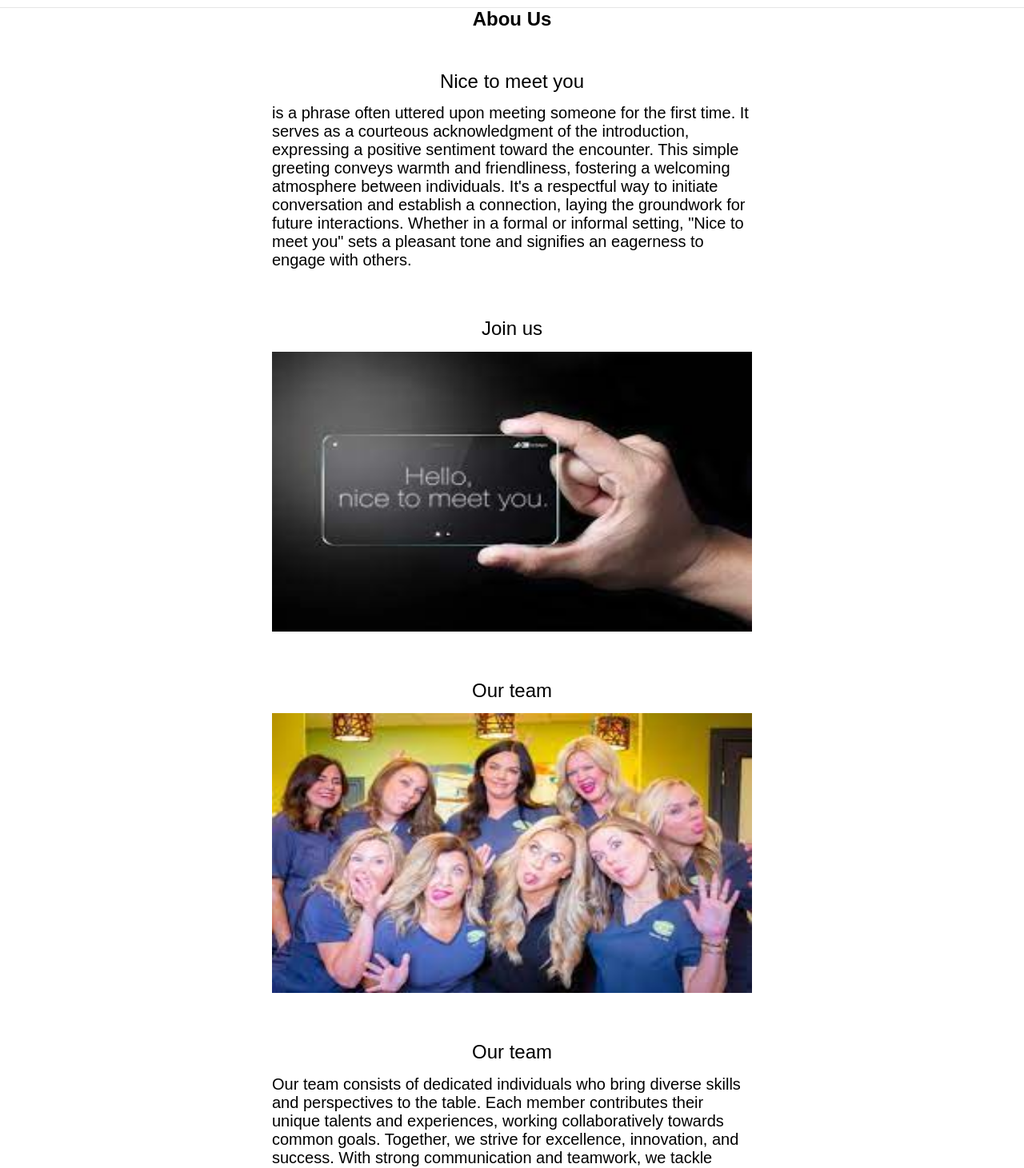
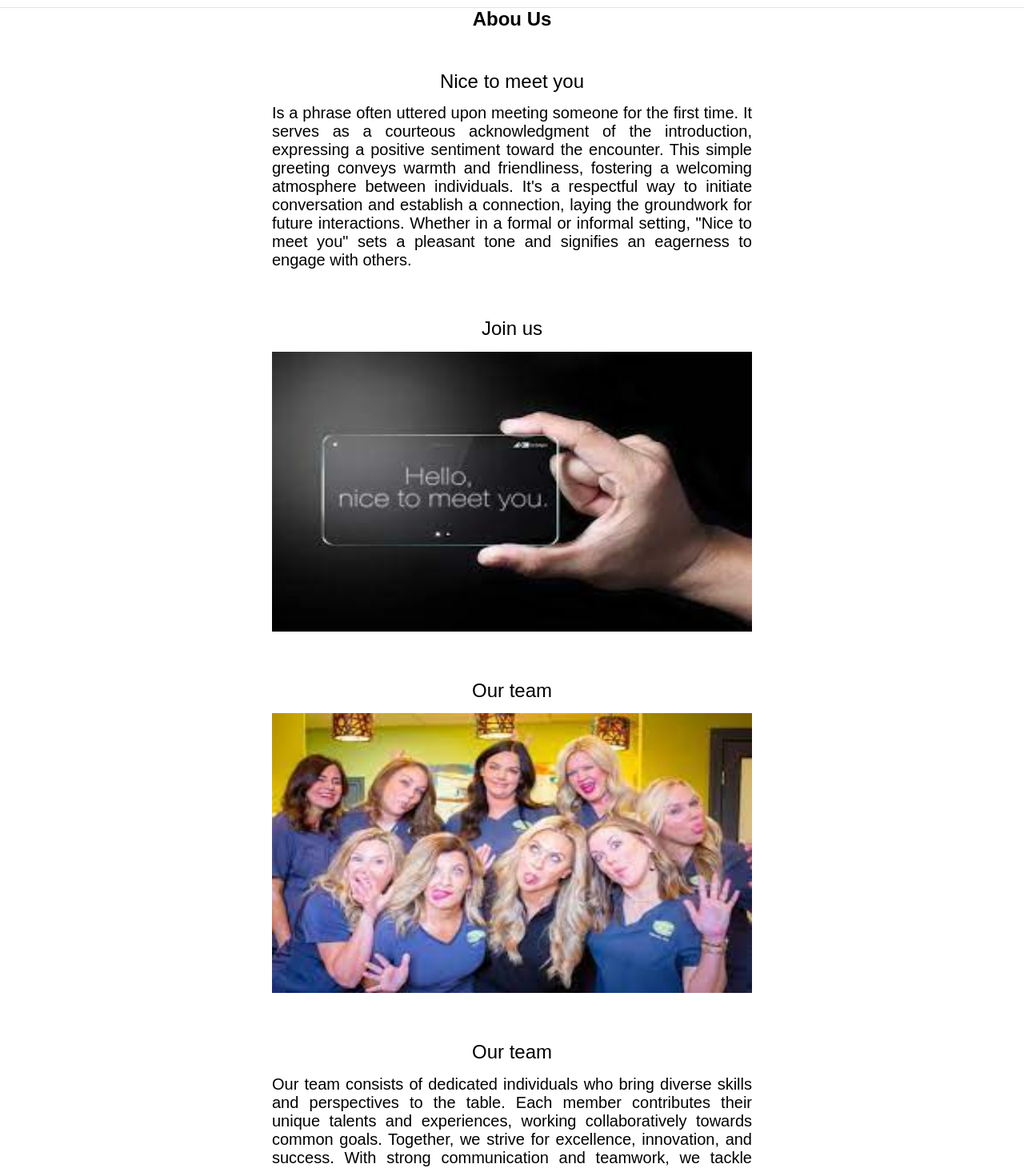
Before and after one commit to Medvedev245/eat-store, a React (Create React App) app: page /about-us in a window 1280 px wide. Shown: the part 60-1521 px from the top of the page at 80% size. Built offline with nearby package versions, Linux system fonts and the light colour scheme; no server answers.

Commit message:
add footer styles

```diff
--- a/src/Pages/AboutUs/AboutUs.jsx
+++ b/src/Pages/AboutUs/AboutUs.jsx
@@ -5,6 +5,7 @@ import {
   Text,
   SpanText,
   Image,
+  InnerText,
 } from "./AboutUs.styled";
 import image from "../../Files/img/n2m2.jpg";
 import our_team from "../../Files/img/our_team.jpg";
@@ -16,8 +17,8 @@ const AboutUs = () => {
       <SectionContainer>
         <Section>
           <SpanText>Nice to meet you</SpanText>
-          <p>
-            is a phrase often uttered upon meeting someone for the first time.
+          <InnerText>
+            Is a phrase often uttered upon meeting someone for the first time.
             It serves as a courteous acknowledgment of the introduction,
             expressing a positive sentiment toward the encounter. This simple
             greeting conveys warmth and friendliness, fostering a welcoming
@@ -26,7 +27,7 @@ const AboutUs = () => {
             future interactions. Whether in a formal or informal setting, "Nice
             to meet you" sets a pleasant tone and signifies an eagerness to
             engage with others.
-          </p>
+          </InnerText>
         </Section>
         <Section>
           <SpanText>Join us</SpanText>
@@ -39,7 +40,7 @@ const AboutUs = () => {
         </Section>
         <Section>
           <SpanText>Our team</SpanText>
-          <p>
+          <InnerText>
             Our team consists of dedicated individuals who bring diverse skills
             and perspectives to the table. Each member contributes their unique
             talents and experiences, working collaboratively towards common
@@ -47,7 +48,7 @@ const AboutUs = () => {
             With strong communication and teamwork, we tackle challenges and
             celebrate achievements, fostering a supportive and inclusive
             environment where everyone can thrive.
-          </p>
+          </InnerText>
         </Section>
       </SectionContainer>
     </AboutContainer>
--- a/src/Pages/AboutUs/AboutUs.styled.js
+++ b/src/Pages/AboutUs/AboutUs.styled.js
@@ -17,6 +17,10 @@ export const Text = styled.h2`
 
   @media screen and (max-width: 800px) {
   }
+`;
+
+export const InnerText = styled.p`
+  text-align: justify;
 `;
 
 export const SectionContainer = styled.div`
--- a/src/components/Footer/Footer.styled.js
+++ b/src/components/Footer/Footer.styled.js
@@ -11,7 +11,7 @@ export const ComponentFooter = styled.footer`
   color: var(--iq-Footr-text);
   padding: 50px 80px 0 50px;
   @media screen and (max-width: 767px) {
-    padding: 25px 0 25px 0px;
+    padding: 25px 0 0 0px;
   }
 `;
 
```
